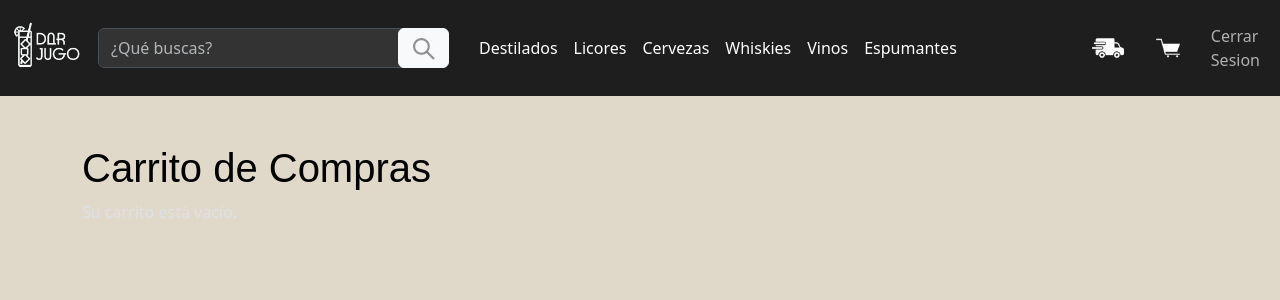
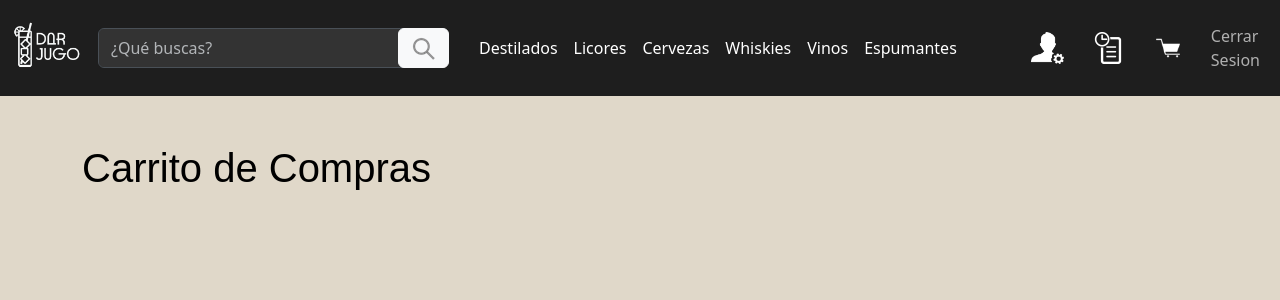
Before and after one commit to as-marin/Proyecto-WEB, a Django app: page /carrito/ in a window 1280 px wide. Shown: the top 300 px of the page. Run offline with Django 5.2, Linux system fonts and the light colour scheme; a user stored in the database is signed in; tables that the repository leaves empty hold one stand-in row (values such as "Sample post"); some libraries are stand-ins or nearby versions.

Commit message:
cambio Historiales

```diff
--- a/aplicacion/templates/aplicacion/base_no_footer.html
+++ b/aplicacion/templates/aplicacion/base_no_footer.html
@@ -64,14 +64,38 @@
         </div>
     </div>
 
+        {% if user.is_authenticated %}
 
-    {% if user.is_authenticated %}
+        {% if user.is_staff %}
         <ul class="navbar-nav" style="display: flex; align-items: center;">
             <li class="nav-item">
-          <a class="nav-link user" href="{% url "user" %}" style="display: inline-block; padding: 0.5rem; border: 1px solid transparent; border-radius: 50%; margin-right: 10px;">
-              <img src= "{% static "aplicacion/img/dyler.png" %}"  alt="" style="height: 2rem; filter: brightness(0) invert(1);"> <!-- Agregado estilo para cambiar el color a blanco -->
+                <a class="nav-link user" href="{% url "gestion_prod" %}" style="display: inline-block; padding: 0.5rem; border: 1px solid transparent; border-radius: 50%; margin-right: 10px;">
+                    <img src="{% static 'aplicacion/img/adm.png' %}" alt="" style="height: 2rem;">
                 </a>
             </li>
+        </ul>
+        {% endif %}
+
+
+
+        <ul class="navbar-nav" style="display: flex; align-items: center;">
+          {% comment %} <li class="nav-item">
+              <a class="nav-link user" href="{% url "user" %}" style="display: inline-block; padding: 0.5rem; border: 1px solid transparent; border-radius: 50%; margin-right: 10px;">
+                  <img src= "{% static "aplicacion/img/dyler.png" %}"  alt="" style="height: 2rem; filter: brightness(0) invert(1);">
+              </a>
+          </li>
+          <li class="nav-item">
+            <a class="nav-link user" href="{% url "opciones" %}" style="display: inline-block; padding: 0.5rem; border: 1px solid transparent; border-radius: 50%; margin-right: 10px;">
+                <img src= "{% static "aplicacion/img/user.png" %}"  alt="" style="height: 2rem; filter: brightness(0) invert(1);">
+            </a>
+        </li> {% endcomment %}
+
+        <li class="nav-item">
+          <a class="nav-link user" href="{% url "historial_user" %}" style="display: inline-block; padding: 0.5rem; border: 1px solid transparent; border-radius: 50%; margin-right: 10px;">
+              <img src= "{% static "aplicacion/img/historial.png" %}"  alt="" style="height: 2rem;">
+          </a>
+      </li>
+
 
           <ul class="navbar-nav" style="display: flex; align-items: center;">
               <li class="nav-item">
@@ -83,9 +107,13 @@
                 <a class="nav-link user" href="{% url "cerrar_sesion" %}">Cerrar Sesion</a>
             </li>
 
+
+
       </ul>
         {% else %}
         <ul class="navbar-nav" style="display: flex; align-items: center;">
+
+
 
           <li class="nav-item">
               <a class="nav-link user" href="{% url "login" %}">Ingresar</a>
--- a/aplicacion/templates/aplicacion/carrito.html
+++ b/aplicacion/templates/aplicacion/carrito.html
@@ -89,8 +89,7 @@
                     </div>
                 </div>
             </form>
-            {% else %}
-            <p>Su carrito está vacío.</p>
+
             {% endif %}
         </div>
     </div>
--- a/aplicacion/templates/aplicacion/historialEnvio.html
+++ b/aplicacion/templates/aplicacion/historialEnvio.html
@@ -57,8 +57,7 @@
             {% endfor %}
         </tbody>
     </table>
-    {% else %}
-    <p>No has realizado pedidos aún.</p>
+
 {% endif %}
 
 
--- a/aplicacion/templates/aplicacion/historial_user.html
+++ b/aplicacion/templates/aplicacion/historial_user.html
@@ -1,4 +1,4 @@
-{% extends "aplicacion/base.html" %}
+{% extends "aplicacion/base_no_footer.html" %}
 {% load static %}
 
 {% block contenido %}
@@ -47,7 +47,7 @@
         </tbody>
     </table>
 {% else %}
-    <p>No has realizado pedidos aún.</p>
+    {% comment %} <p>No has realizado pedidos aún.</p> {% endcomment %}
 {% endif %}
 
 
```
Lines whose indentation alone changed are shown as unchanged.
